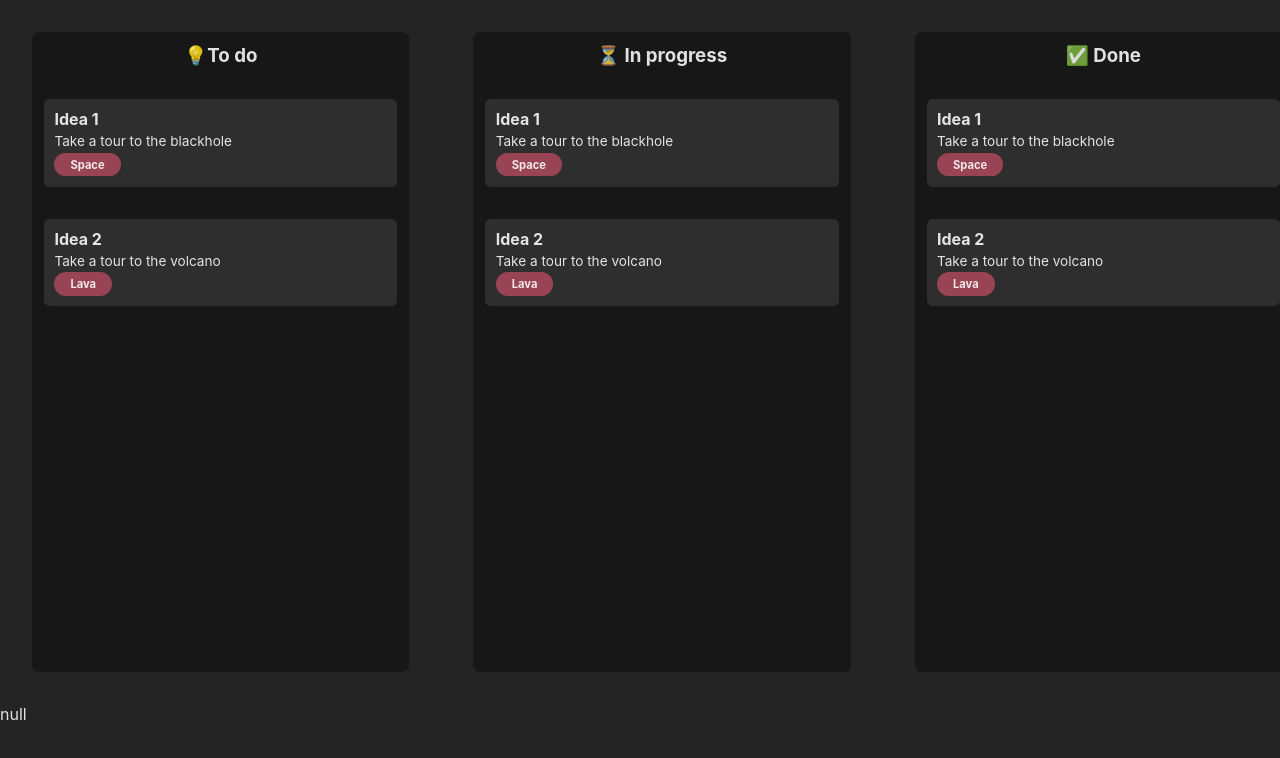
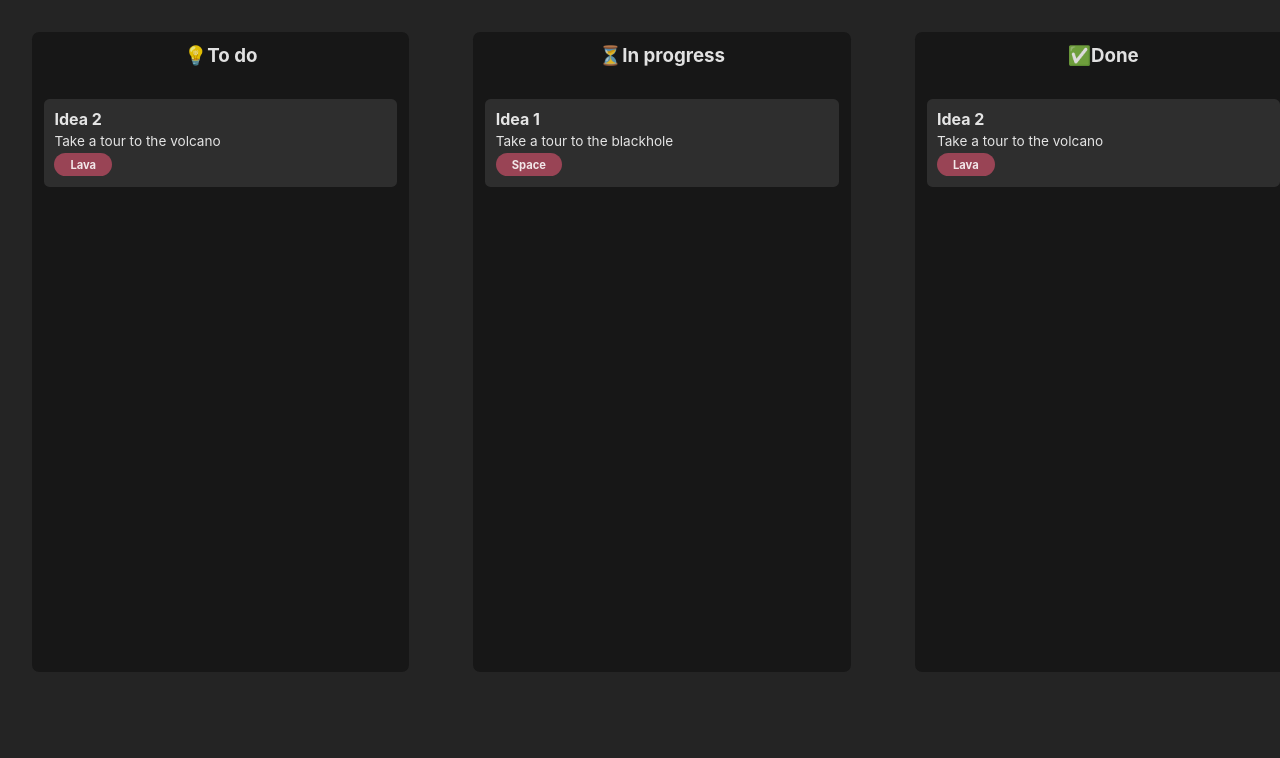
Before and after one commit to rinto11804/kanban-board-svelte, a Svelte app: page / in a window 1280 px wide. Shown: the top 758 px of the page. Built offline with nearby package versions, Linux system fonts and the light colour scheme.

Commit message:
add drop area

```diff
--- a/package.json
+++ b/package.json
@@ -12,5 +12,8 @@
     "@sveltejs/vite-plugin-svelte": "^2.4.2",
     "svelte": "^4.0.5",
     "vite": "^4.4.5"
+  },
+  "dependencies": {
+    "svelte-dnd-action": "^0.9.26"
   }
 }
--- a/src/App.svelte
+++ b/src/App.svelte
@@ -1,59 +1,14 @@
 <script>
 	import Column from "./lib/Column.svelte";
-	import { draggingCard } from "./store";
-	import { createId } from "./util";
-
-	const columns = ["💡To do", "⏳ In progress", "✅ Done"];
-	const todo = [
-		{
-			id: createId(),
-			title: "Idea 1",
-			content: "Take a tour to the blackhole",
-			tag: "Space",
-		},
-		{
-			id: createId(),
-			title: "Idea 2",
-			content: "Take a tour to the volcano",
-			tag: "Lava",
-		},
-	];
-	const inProgress = [
-		{
-			id: createId(),
-			title: "Idea 1",
-			content: "Take a tour to the blackhole",
-			tag: "Space",
-		},
-		{
-			id: createId(),
-			title: "Idea 2",
-			content: "Take a tour to the volcano",
-			tag: "Lava",
-		},
-	];
-	const done = [
-		{
-			id: createId(),
-			title: "Idea 1",
-			content: "Take a tour to the blackhole",
-			tag: "Space",
-		},
-		{
-			id: createId(),
-			title: "Idea 2",
-			content: "Take a tour to the volcano",
-			tag: "Lava",
-		},
-	];
+	import { todos } from "./store";
+	const columns = ["💡To do", "⏳In progress", "✅Done"];
 </script>
 
 <main>
-	<Column title={columns[0]} cards={todo} />
-	<Column title={columns[1]} cards={inProgress} />
-	<Column title={columns[2]} cards={done} />
+	<Column title={columns[0]} id="1" cards={$todos} />
+	<Column title={columns[1]} id="2" cards={$todos} />
+	<Column title={columns[2]} id="3" cards={$todos} />
 </main>
-<span>{$draggingCard}</span>
 
 <style>
 	main {
--- a/src/lib/Card.svelte
+++ b/src/lib/Card.svelte
@@ -1,29 +1,20 @@
 <script>
-    import { draggingCard } from "../store";
-
-    import { createEventDispatcher } from "svelte";
+    import { draggingCard, todos } from "../store";
 
     export let id;
     export let title;
     export let content;
     export let tag;
-
-    const dispatch = createEventDispatcher();
-
-    function onDrag() {
-        dispatch("Drag", {
-            tell: () => alert("Hello Drag"),
-        });
-    }
+    export let column_id;
 </script>
 
 <!-- svelte-ignore a11y-no-static-element-interactions -->
 <div
     class="card"
     draggable="true"
-    on:dragstart={() => ($draggingCard = id)}
-    on:dragend={() => ($draggingCard = null)}
-    on:drag={onDrag}
+    on:dragstart={() => {
+        $draggingCard = id;
+    }}
 >
     <h4>{title}</h4>
     <p>
@@ -56,16 +47,12 @@
     }
 
     .card:active {
-        animation: 1s ease-in pluse;
+        animation: 1s infinite alternate-reverse linear pluse;
     }
 
     @keyframes pluse {
         to {
-            opacity: 1;
-        }
-
-        from {
-            opacity: 0.4;
+            opacity: 0.5;
         }
     }
 
--- a/src/lib/Column.svelte
+++ b/src/lib/Column.svelte
@@ -1,16 +1,25 @@
 <script>
+    import { dragEnterColumn, dragLeaveColumn } from "../store";
     import Card from "./Card.svelte";
     import DropArea from "./DropArea.svelte";
     export let title;
+    export let id;
     export let cards;
 </script>
 
-<section class="column">
+<section
+    class="column"
+    on:dragenter={() => ($dragEnterColumn = title)}
+    on:dragleave={() => ($dragLeaveColumn = title)}
+
+>
     <h3>{title}</h3>
     <DropArea />
     {#each cards as card (card.id)}
-        <Card {...card}/>
-        <DropArea />
+        {#if id === card.column_id}
+            <Card {...card} />
+            <DropArea />
+        {/if}
     {/each}
 </section>
 
--- a/src/lib/DropArea.svelte
+++ b/src/lib/DropArea.svelte
@@ -1,4 +1,7 @@
 <script>
+
+    import { dragEnterColumn, draggingCard } from "../store";
+    import { getColumnID, moveCard } from "../util";
 
     let visible = false;
 
@@ -16,6 +19,12 @@
     class="{visible ? 'drop-active' : 'drop-hidden'} drop-area"
     on:dragenter={showArea}
     on:dragleave={hideArea}
+    on:drop={(e) => {
+        e.preventDefault();
+        console.log("Ares");
+        const columnID = getColumnID($dragEnterColumn);
+        moveCard(columnID, $draggingCard);
+    }}
 />
 
 <style>
@@ -24,7 +33,7 @@
         height: 2rem;
         width: 100%;
         border-radius: 0.24rem;
-        transition: all 500ms ease-in-out;
+        transition: all 300ms ease-in-out;
     }
     .drop-active {
         background: #e1e2eef5;
--- a/src/store.js
+++ b/src/store.js
@@ -1,4 +1,35 @@
 import { writable } from "svelte/store";
+import { createId } from "./util";
 
 
 export const draggingCard = writable(null);
+export const dragEnterColumn = writable(null);
+export const dragLeaveColumn = writable(null);
+
+export const todos = writable([
+  {
+    column_id:"2",
+    id: createId(),
+    title: "Idea 1",
+    content: "Take a tour to the blackhole",
+    tag: "Space",
+  },
+  {
+    column_id: "1",
+    id: createId(),
+    title: "Idea 2",
+    content: "Take a tour to the volcano",
+    tag: "Lava",
+  },
+  {
+    column_id: "3",
+    id: createId(),
+    title: "Idea 2",
+    content: "Take a tour to the volcano",
+    tag: "Lava",
+  },
+]);
+
+
+export const inProgress = writable(null);
+export const done = writable(null);
--- a/src/util.js
+++ b/src/util.js
@@ -1,3 +1,43 @@
+import { todos } from "./store";
+
 export function createId() {
   return `id_${Math.floor(Math.random() * 1000)}`;
 }
+
+// i have currentEnterColumnName => columnID
+export function getColumnID(columnName) {
+  switch (columnName) {
+    case "💡 To do":
+      return "1";
+    case "⏳ In progress":
+      return "2";
+    case "✅ Done":
+      return "3";
+  }
+}
+const newCard = {
+
+  column_id: "3",
+  id: createId(),
+  title: "Idea 1",
+  content: "Take a tour to the blackhole",
+  tag: "Space",
+}
+/**
+ * @param {string} column_id
+ * @param {string} cardId
+ */
+export function moveCard(column_id, cardId) {
+  todos.update((cards) => cards = change(cards, column_id, cardId));
+}
+
+
+function change(cards, column_id, cardId) {
+  let newCards = cards.map((card, i) => {
+    if (card.id == cardId) {
+      card.column_id = column_id;
+      console.log(card)
+    }
+  });
+  return newCards;
+}
```
Also changed, not shown: 2 other files (tests, documents, lock files or other folders).
